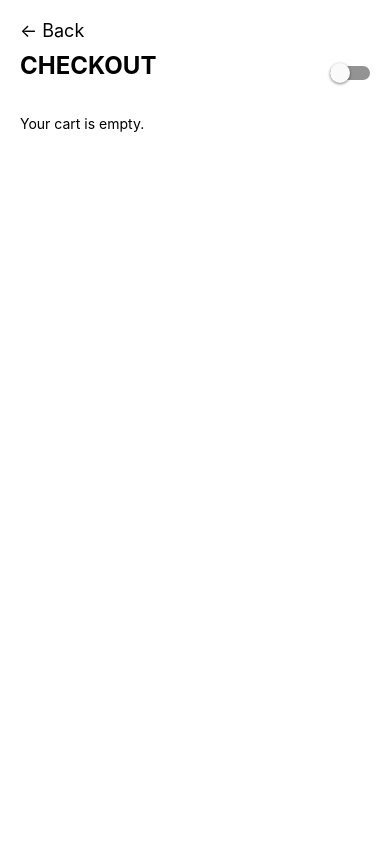
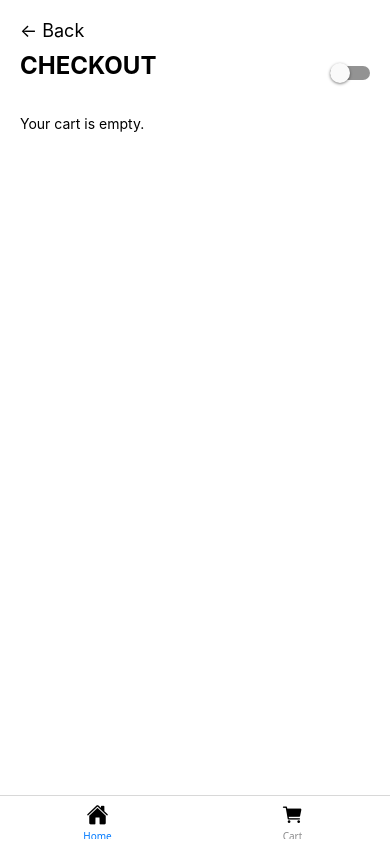
Before and after one commit to khaatriinaa/gonzales-khatrina-joice-react-native-navigation, a React Native app: screen /Checkout in a window 390 px wide. Built offline with nearby package versions, Linux system fonts and the light colour scheme.

Commit message:
13th commit

```diff
--- a/src/navigation/AppNavigator.tsx
+++ b/src/navigation/AppNavigator.tsx
@@ -7,16 +7,39 @@ import Icon from "react-native-vector-icons/Ionicons";
 import HomeScreen from "../screens/HomeScreen";
 import CartScreen from "../screens/CartScreen";
 import CheckoutScreen from "../screens/CheckoutScreen";
-import { useCart } from "../contexts/CartContext";
 
 const Stack = createNativeStackNavigator();
 const Tab = createBottomTabNavigator();
 
-// Keep your tabs exactly like before
-const Tabs = () => {
-  const { count } = useCart();
+// Create a stack for Home tab
+const HomeStack = () => (
+  <Stack.Navigator
+    screenOptions={{
+      headerShown: false,
+      animation: "slide_from_right",
+    }}
+  >
+    <Stack.Screen name="HomeMain" component={HomeScreen} />
+    <Stack.Screen name="Checkout" component={CheckoutScreen} />
+  </Stack.Navigator>
+);
 
+// Create a stack for Cart tab
+const CartStack = () => (
+  <Stack.Navigator
+    screenOptions={{
+      headerShown: false,
+      animation: "slide_from_right",
+    }}
+  >
+    <Stack.Screen name="CartMain" component={CartScreen} />
+    <Stack.Screen name="Checkout" component={CheckoutScreen} />
+  </Stack.Navigator>
+);
+
+export default function AppNavigator() {
   return (
+    <NavigationContainer>
       <Tab.Navigator
         screenOptions={({ route }) => ({
           headerShown: false,
@@ -25,31 +48,11 @@ const Tabs = () => {
             if (route.name === "Cart") icon = "cart";
             return <Icon name={icon} size={22} />;
           },
-        tabBarBadge: route.name === "Cart" && count > 0 ? count : undefined,
         })}
       >
-      <Tab.Screen name="Home" component={HomeScreen} />
-      <Tab.Screen name="Cart" component={CartScreen} />
+        <Tab.Screen name="Home" component={HomeStack} />
+        <Tab.Screen name="Cart" component={CartStack} />
       </Tab.Navigator>
-  );
-};
-
-export default function AppNavigator() {
-  return (
-    <NavigationContainer>
-      <Stack.Navigator
-        screenOptions={{
-          headerShown: false,
-          // Slide effect applies only when navigating to Checkout
-          animation: "slide_from_right",
-        }}
-      >
-        {/* IMPORTANT: Tabs is top-level screen */}
-        <Stack.Screen name="Tabs" component={Tabs} />
-
-        {/* Checkout screen slides */}
-        <Stack.Screen name="Checkout" component={CheckoutScreen} />
-      </Stack.Navigator>
     </NavigationContainer>
   );
 }
```
Lines whose indentation alone changed are shown as unchanged.
